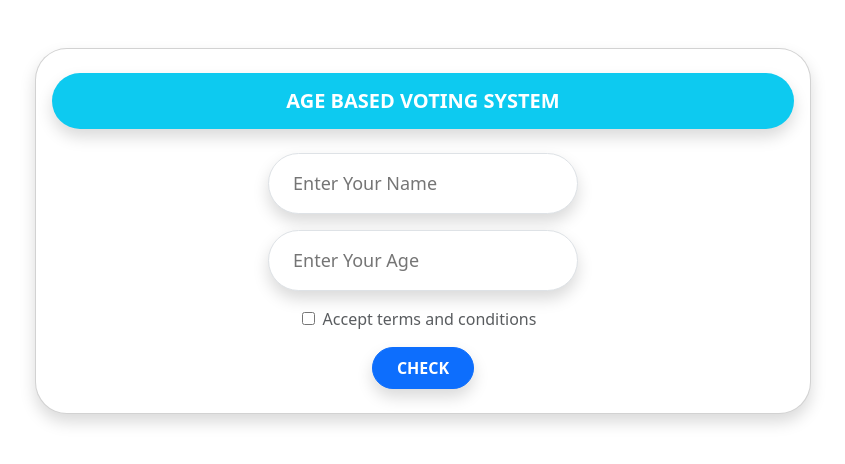
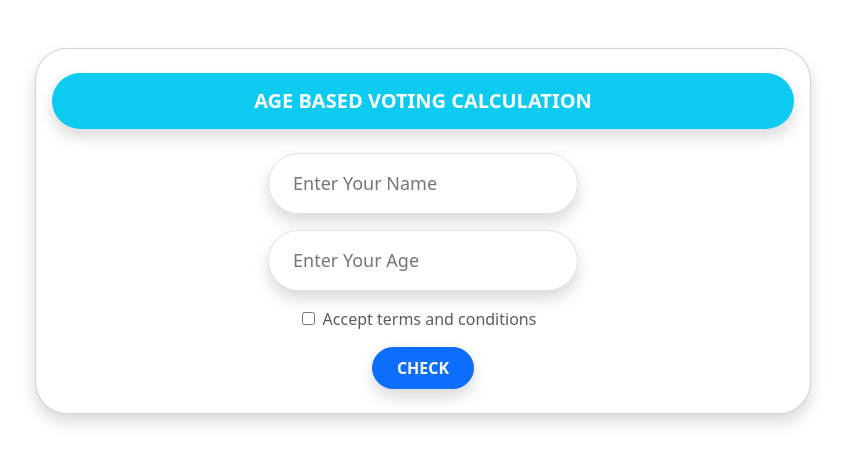
Before and after one commit to vallarasuk/Vote-Check, a React (Create React App) app: page / in a window 1280 px wide. Shown: the top 464 px of the page, without its empty margins (217-1062 px from the left). Built offline with nearby package versions, Linux system fonts and the light colour scheme.

Commit message:
title name change commit

```diff
--- a/src/Components/Header.jsx
+++ b/src/Components/Header.jsx
@@ -44,7 +44,7 @@ const Header = () => {
   return (
     <div className="container my-3 my-sm-5 card py-4 px-3 shadow rounded-5 ">
       <h5 className="text-center text-uppercase bg-info p-2 py-3 fw-bold text-white rounded-5 shadow">
-        Age based voting system
+        Age based voting Calculation
       </h5>
 
       <form onSubmit={handleSubmit} className="mx-3">
```
